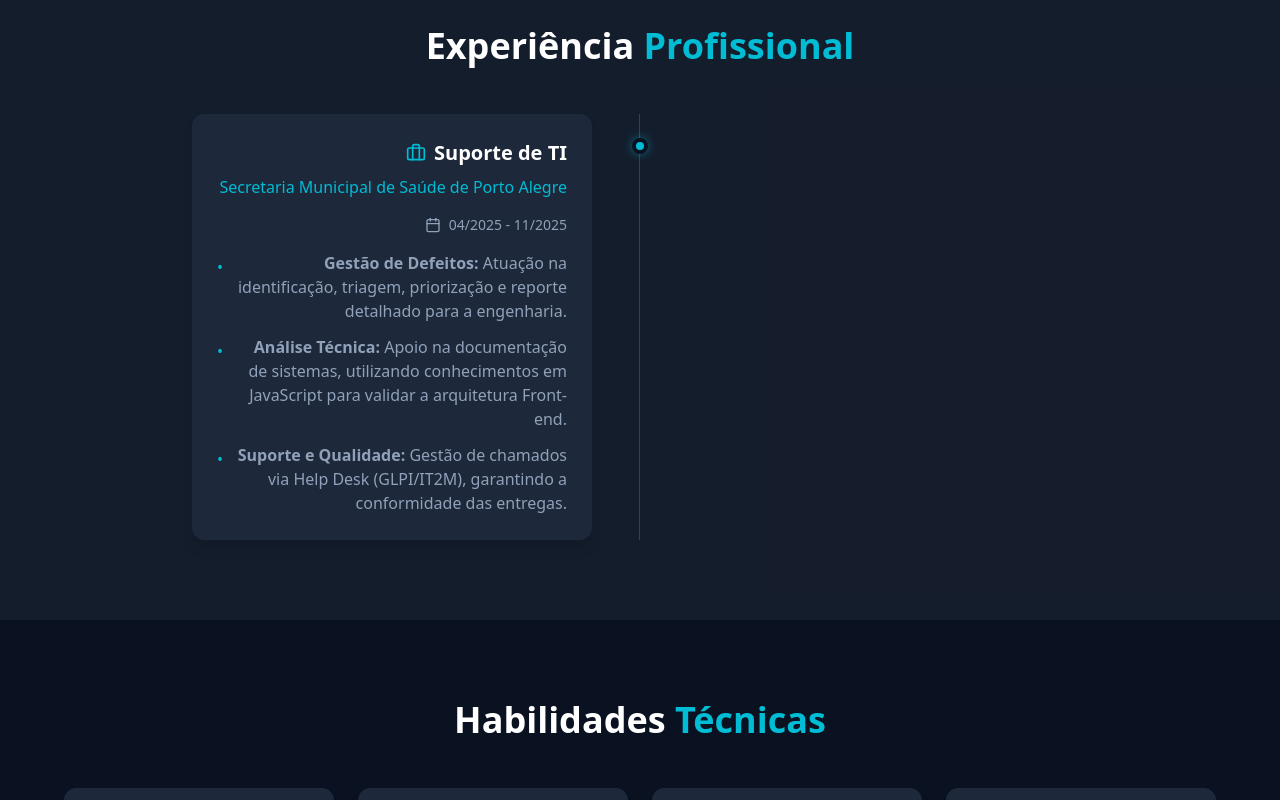
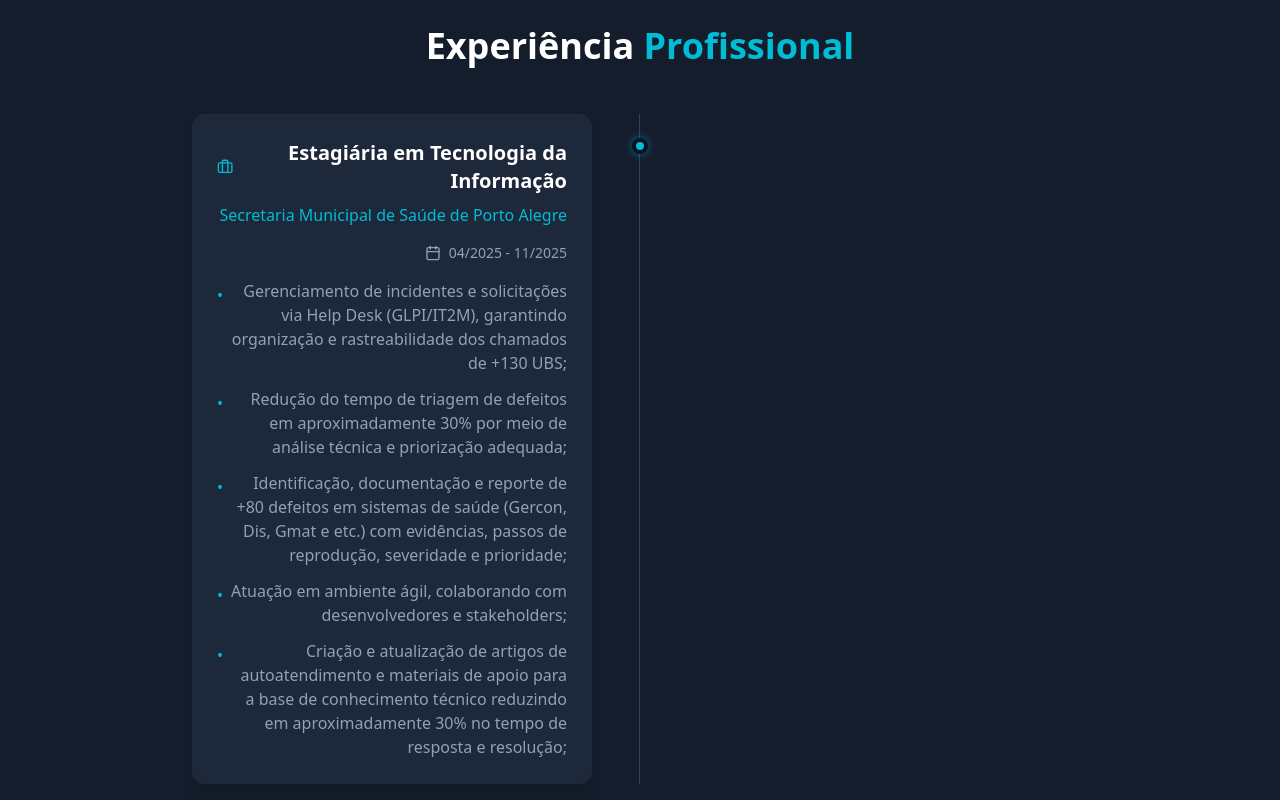
Before and after one commit to adrianemaciel/qa-engineer-portfolio, a React (Vite) app: page / in a window 1280 px wide. Shown: the part 1440-2240 px from the top of the page. Built offline with nearby package versions, Linux system fonts and the light colour scheme.

Commit message:
refactor: update of experience list

```diff
--- a/src/components/Experience.jsx
+++ b/src/components/Experience.jsx
@@ -16,7 +16,7 @@ const Experience = () => {
               <div className="flex items-center gap-2 mb-2 md:justify-end">
                 <Briefcase className="h-5 w-5 text-[#00bcd4]" />
                 <h3 className="text-xl font-semibold text-white">
-                  Suporte de TI
+                  Estagiária em Tecnologia da Informação
                 </h3>
               </div>
 
@@ -33,25 +33,40 @@ const Experience = () => {
                 <li className="flex items-start gap-2">
                   <span className="text-[#00bcd4] mt-1">•</span>
                   <span>
-                    <strong>Gestão de Defeitos:</strong> Atuação na
-                    identificação, triagem, priorização e reporte detalhado para
-                    a engenharia.
+                    Gerenciamento de incidentes e solicitações via Help Desk
+                    (GLPI/IT2M), garantindo organização e rastreabilidade dos
+                    chamados de +130 UBS;
                   </span>
                 </li>
                 <li className="flex items-start gap-2">
                   <span className="text-[#00bcd4] mt-1">•</span>
                   <span>
-                    <strong>Análise Técnica:</strong> Apoio na documentação de
-                    sistemas, utilizando conhecimentos em JavaScript para
-                    validar a arquitetura Front-end.
+                    Redução do tempo de triagem de defeitos em aproximadamente
+                    30% por meio de análise técnica e priorização adequada;
                   </span>
                 </li>
                 <li className="flex items-start gap-2">
                   <span className="text-[#00bcd4] mt-1">•</span>
                   <span>
-                    <strong>Suporte e Qualidade:</strong> Gestão de chamados via
-                    Help Desk (GLPI/IT2M), garantindo a conformidade das
-                    entregas.
+                    Identificação, documentação e reporte de +80 defeitos em
+                    sistemas de saúde (Gercon, Dis, Gmat e etc.) com evidências,
+                    passos de reprodução, severidade e prioridade;
+                  </span>
+                </li>
+                <li className="flex items-start gap-2">
+                  <span className="text-[#00bcd4] mt-1">•</span>
+                  <span>
+                    Atuação em ambiente ágil, colaborando com desenvolvedores e
+                    stakeholders;
+                  </span>
+                </li>
+                <li className="flex items-start gap-2">
+                  <span className="text-[#00bcd4] mt-1">•</span>
+                  <span>
+                    Criação e atualização de artigos de autoatendimento e
+                    materiais de apoio para a base de conhecimento técnico
+                    reduzindo em aproximadamente 30% no tempo de resposta e
+                    resolução;
                   </span>
                 </li>
               </ul>
```
